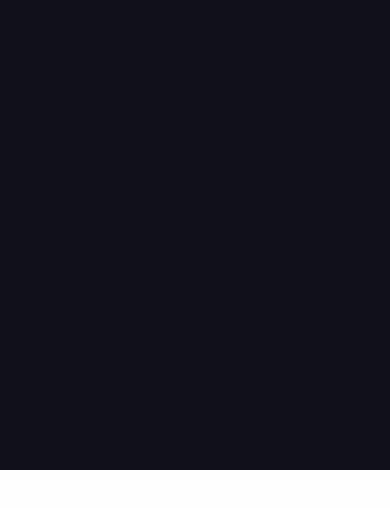
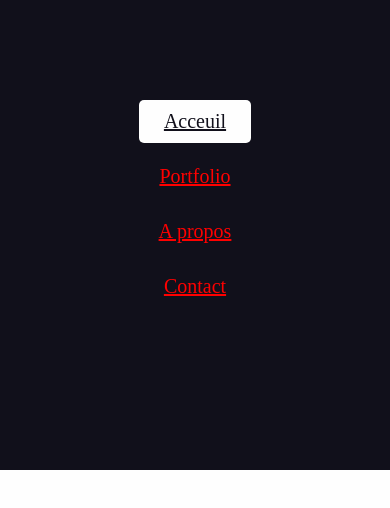
Before and after one commit to nebulot/Nebweb, a plain HTML site: page index.html in a window 390 px wide. Both pictures are taken after a click on the element 345 px from the left and 40 px from the top of the page. Shown: the part 60-568 px from the top of the page. Drawn offline with Linux system fonts and the light colour scheme.

Commit message:
error css

```diff
--- a/index.html
+++ b/index.html
@@ -1,5 +1,5 @@
 <!DOCTYPE html>
-<html lang="fr">
+<html lang="en">
 <!--En-tête de la page-->
 
 <head>
@@ -51,7 +51,7 @@
         </div>
     </header>
 
-<script type="text/Javascript" src="./navbar.js"></script>
+    <script src="navbar.js"></script>
 
 </body>
 
--- a/navbar.js
+++ b/navbar.js
@@ -1,5 +1,5 @@
 const hamburger = document.querySelector(".hamburger");
-hamburger.onclick= function() {
+hamburger.onclick = function() {
     const navBar = document.querySelector(".nav-bar");
     navBar.classList.toggle("active");
 }
--- a/style.css
+++ b/style.css
@@ -77,21 +77,23 @@ header {
         background: #fefefe;
         margin: 6px 0;
   }
-  .nav-bar{
-    height: 450px;
+  .nav-bar {
+    //height 0 navbar appeared on small screen
+    height: 0;
     position: absolute;
     top: 80px;
     left: 0;
     right: 0;
     width: 100vw;
     background: #11101B;
-    transition: 0.2s;
+    transition: 0.5s;
     overflow:hidden;
   }
 
   .nav-bar.active {
     height: 450px;
   }
+
   .nav-bar ul {
     display: block;
     width: fit-content;
@@ -102,10 +104,10 @@ header {
   }
 
   .nav-bar.active ul {
-    opacity: 0;
+    opacity: 1;
   }
   .nav-bar ul li a {
-    margin-bottom:12px;
+    margin-bottom: 12px;
     color: red;
 
   }
```
